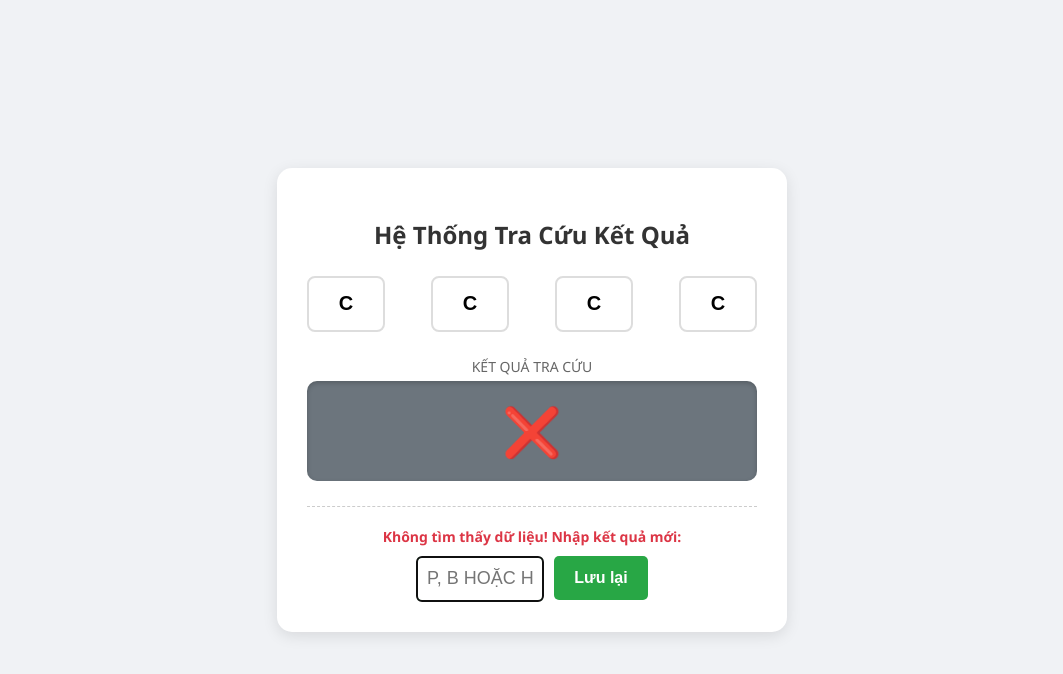
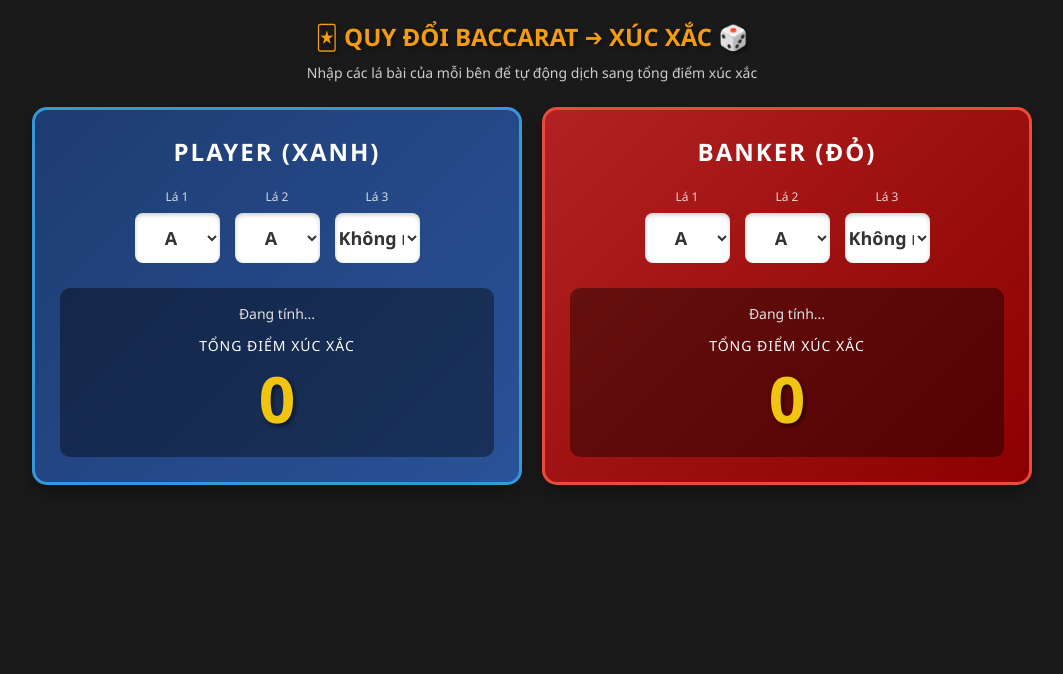
Before and after one commit to huymanhpro/huymanh, a plain HTML site: page index.html in a window 1280 px wide. Shown: the whole page, without its empty margins (108-1171 px from the left). Drawn offline with Linux system fonts and the light colour scheme.

Commit message:
Update index.html

```diff
--- a/index.html
+++ b/index.html
@@ -3,206 +3,245 @@
 <head>
     <meta charset="UTF-8">
     <meta name="viewport" content="width=device-width, initial-scale=1.0">
-    <title>Tra Cứu Kết Quả CL</title>
+    <title>Quy Đổi Bài Baccarat Sang Điểm Xúc Xắc</title>
     <style>
+        * {
+            box-sizing: border-box;
+            margin: 0;
+            padding: 0;
+            font-family: 'Segoe UI', Tahoma, Geneva, Verdana, sans-serif;
+        }
         body {
-            font-family: 'Segoe UI', Tahoma, Geneva, Verdana, sans-serif;
-            background-color: #f0f2f5;
+            background-color: #1a1a1a;
+            color: #fff;
+            display: flex;
+            flex-direction: column;
+            align-items: center;
+            min-height: 100vh;
+            padding: 20px;
+        }
+        h1 {
+            margin-bottom: 10px;
+            text-align: center;
+            color: #f39c12;
+            text-shadow: 2px 2px 4px rgba(0,0,0,0.5);
+            font-size: 24px;
+        }
+        .sub-title {
+            color: #ccc;
+            margin-bottom: 25px;
+            font-size: 14px;
+            text-align: center;
+        }
+        .container {
+            display: flex;
+            width: 100%;
+            max-width: 1000px;
+            gap: 20px;
+            margin-bottom: 20px;
+        }
+        .side {
+            flex: 1;
+            border-radius: 15px;
+            padding: 25px;
+            box-shadow: 0 8px 16px rgba(0,0,0,0.3);
+            text-align: center;
+            transition: transform 0.2s;
+        }
+        .side:hover {
+            transform: translateY(-5px);
+        }
+        .left-side {
+            background: linear-gradient(135deg, #1e3c72, #2a5298);
+            border: 3px solid #3498db;
+        }
+        .right-side {
+            background: linear-gradient(135deg, #b22222, #8b0000);
+            border: 3px solid #e74c3c;
+        }
+        h2 {
+            font-size: 24px;
+            margin-bottom: 20px;
+            text-transform: uppercase;
+            letter-spacing: 2px;
+        }
+        .card-inputs {
             display: flex;
             justify-content: center;
-            align-items: center;
-            height: 100vh;
-            margin: 0;
-        }
-        .container {
-            background-color: #ffffff;
-            padding: 30px;
-            border-radius: 15px;
-            box-shadow: 0 4px 15px rgba(0,0,0,0.1);
-            text-align: center;
-            width: 100%;
-            max-width: 450px;
-        }
-        h2 {
-            color: #333;
+            gap: 15px;
             margin-bottom: 25px;
         }
-        .input-group {
+        .card-box {
             display: flex;
-            justify-content: space-between;
-            margin-bottom: 25px;
+            flex-direction: column;
+            align-items: center;
+            gap: 8px;
         }
-        .input-box {
-            width: 70px;
+        label {
+            font-size: 12px;
+            opacity: 0.8;
+        }
+        select {
+            width: 85px;
             height: 50px;
-            font-size: 20px;
+            font-size: 18px;
             font-weight: bold;
             text-align: center;
-            border: 2px solid #ddd;
             border-radius: 8px;
+            border: none;
+            background-color: white;
+            color: #333;
             cursor: pointer;
-            background-color: #fff;
-            transition: all 0.2s;
+            box-shadow: inset 0 2px 4px rgba(0,0,0,0.2);
         }
-        .input-box:focus {
-            outline: none;
-            border-color: #007bff;
+        select:focus {
+            outline: 3px solid #f39c12;
         }
-        .result-container {
+        .result-box {
+            background-color: rgba(0, 0, 0, 0.4);
+            border-radius: 10px;
+            padding: 15px;
             margin-top: 20px;
         }
-        .result-label {
+        .converted-details {
             font-size: 14px;
-            color: #666;
-            margin-bottom: 5px;
+            color: #e0e0e0;
+            margin-bottom: 12px;
+            line-height: 1.5;
         }
-        #result-box {
-            width: 100%;
-            height: 100px;
-            font-size: 48px;
+        .total-score {
+            font-size: 64px;
             font-weight: bold;
+            color: #f1c40f;
+            text-shadow: 2px 2px 4px rgba(0,0,0,0.6);
+        }
+        .score-label {
+            font-size: 14px;
+            text-transform: uppercase;
+            letter-spacing: 1px;
             color: #fff;
-            background-color: #343a40;
-            border-radius: 10px;
-            display: flex;
-            align-items: center;
-            justify-content: center;
-            box-shadow: inset 0 2px 5px rgba(0,0,0,0.2);
+            margin-top: 5px;
         }
-        #custom-input-section {
-            margin-top: 25px;
-            padding-top: 20px;
-            border-top: 1px dashed #ccc;
-            display: none;
+        @media (max-width: 768px) {
+            .container {
+                flex-direction: column;
             }
-        .custom-group {
-            display: flex;
-            gap: 10px;
-            justify-content: center;
-            margin-top: 10px;
-        }
-        #custom-result-input {
-            width: 120px;
-            height: 40px;
-            font-size: 18px;
-            text-align: center;
-            border: 2px solid #28a745;
-            border-radius: 5px;
-            text-transform: uppercase;
-        }
-        #save-btn {
-            height: 44px;
-            padding: 0 20px;
-            font-size: 16px;
-            background-color: #28a745;
-            color: white;
-            border: none;
-            border-radius: 5px;
-            cursor: pointer;
-            font-weight: bold;
-        }
-        #save-btn:hover {
-            background-color: #218838;
         }
     </style>
 </head>
 <body>
 
+    <h1>🃏 QUY ĐỔI BACCARAT ➔ XÚC XẮC 🎲</h1>
+    <div class="sub-title">Nhập các lá bài của mỗi bên để tự động dịch sang tổng điểm xúc xắc</div>
+
     <div class="container">
-    <h2>Hệ Thống Tra Cứu Kết Quả</h2>
-
-    <!-- 4 ô nhập, click vào sẽ tự đổi giữa C và L -->
-    <div class="input-group">
-        <input type="text" class="input-box" id="box1" value="C" readonly onclick="toggleValue(this)">
-        <input type="text" class="input-box" id="box2" value="C" readonly onclick="toggleValue(this)">
-        <input type="text" class="input-box" id="box3" value="C" readonly onclick="toggleValue(this)">
-        <input type="text" class="input-box" id="box4" value="C" readonly onclick="toggleValue(this)">
+        <!-- BÊN TRÁI MÀU XANH -->
+        <div class="side left-side">
+            <h2>Player (Xanh)</h2>
+            <div class="card-inputs">
+                <div class="card-box">
+                    <label>Lá 1</label>
+                    <select class="left-card" onchange="calculateResults()">
+                        <option value="A">A</option><option value="2">2</option><option value="3">3</option>
+                        <option value="4">4</option><option value="5">5</option><option value="6">6</option>
+                        <option value="7">7</option><option value="8">8</option><option value="9">9</option>
+                        <option value="10">10</option><option value="J">J</option><option value="Q">Q</option><option value="K">K</option>
+                    </select>
+                </div>
+                <div class="card-box">
+                    <label>Lá 2</label>
+                    <select class="left-card" onchange="calculateResults()">
+                        <option value="A">A</option><option value="2">2</option><option value="3">3</option>
+                        <option value="4">4</option><option value="5">5</option><option value="6">6</option>
+                        <option value="7">7</option><option value="8">8</option><option value="9">9</option>
+                        <option value="10">10</option><option value="J">J</option><option value="Q">Q</option><option value="K">K</option>
+                    </select>
+                </div>
+                <div class="card-box">
+                    <label>Lá 3</label>
+                    <select class="left-card" onchange="calculateResults()">
+                        <option value="NONE">Không rút</option>
+                        <option value="A">A</option><option value="2">2</option><option value="3">3</option>
+                        <option value="4">4</option><option value="5">5</option><option value="6">6</option>
+                        <option value="7">7</option><option value="8">8</option><option value="9">9</option>
+                        <option value="10">10</option><option value="J">J</option><option value="Q">Q</option><option value="K">K</option>
+                    </select>
+                </div>
+            </div>
+            <div class="result-box">
+                <div class="converted-details" id="left-details">Đang tính...</div>
+                <div class="score-label">Tổng Điểm Xúc Xắc</div>
+                <div class="total-score" id="left-total">0</div>
+            </div>
         </div>
 
-    <!-- Ô hiện kết quả to -->
-    <div class="result-container">
-        <div class="result-label">KẾT QUẢ TRA CỨU</div>
-        <div id="result-box">?</div>
+        <!-- BÊN PHẢI MÀU ĐỎ -->
+        <div class="side right-side">
+            <h2>Banker (Đỏ)</h2>
+            <div class="card-inputs">
+                <div class="card-box">
+                    <label>Lá 1</label>
+                    <select class="right-card" onchange="calculateResults()">
+                        <option value="A">A</option><option value="2">2</option><option value="3">3</option>
+                        <option value="4">4</option><option value="5">5</option><option value="6">6</option>
+                        <option value="7">7</option><option value="8">8</option><option value="9">9</option>
+                        <option value="10">10</option><option value="J">J</option><option value="Q">Q</option><option value="K">K</option>
+                    </select>
                 </div>
-
-    <!-- Ô nhập thêm dữ liệu mới nếu chưa có trong danh sách -->
-    <div id="custom-input-section">
-        <div class="result-label" style="color: #dc3545; font-weight: bold;">Không tìm thấy dữ liệu! Nhập kết quả mới:</div>
-        <div class="custom-group">
-            <input type="text" id="custom-result-input" placeholder="P, B hoặc H" maxlength="1">
-            <button id="save-btn" onclick="saveCustomData()">Lưu lại</button>
+                <div class="card-box">
+                    <label>Lá 2</label>
+                    <select class="right-card" onchange="calculateResults()">
+                        <option value="A">A</option><option value="2">2</option><option value="3">3</option>
+                        <option value="4">4</option><option value="5">5</option><option value="6">6</option>
+                        <option value="7">7</option><option value="8">8</option><option value="9">9</option>
+                        <option value="10">10</option><option value="J">J</option><option value="Q">Q</option><option value="K">K</option>
+                    </select>
+                </div>
+                <div class="card-box">
+                    <label>Lá 3</label>
+                    <select class="right-card" onchange="calculateResults()">
+                        <option value="NONE">Không rút</option>
+                        <option value="A">A</option><option value="2">2</option><option value="3">3</option>
+                        <option value="4">4</option><option value="5">5</option><option value="6">6</option>
+                        <option value="7">7</option><option value="8">8</option><option value="9">9</option>
+                        <option value="10">10</option><option value="J">J</option><option value="Q">Q</option><option value="K">K</option>
+                    </select>
+                </div>
+            </div>
+            <div class="result-box">
+                <div class="converted-details" id="right-details">Đang tính...</div>
+                <div class="score-label">Tổng Điểm Xúc Xắc</div>
+                <div class="total-score" id="right-total">0</div>
             </div>
         </div>
     </div>
 
     <script>
-    // Dữ liệu ban đầu bạn cung cấp
-    let dataStore = {
-        "LLCC": "B",
-        "LCLL": "P",
-        "LLLL": "H",
-        "CLCC": "B",
-        "LCCL": "B",
-        "CLLL": "P"
-    };
+        // Hàm chuyển đổi từ ký hiệu lá bài sang điểm xúc xắc theo đúng ảnh cung cấp
+        function convertCardToDiceValue(card) {
+            if (card === "NONE") return 0; // Trường hợp bên nào chỉ chơi 2 lá không rút lá thứ 3
 
-    // Hàm đổi giá trị C <=> L khi click vào ô nhập
-    function toggleValue(inputElement) {
-        if (inputElement.value === "C") {
-            inputElement.value = "L";
-        } else {
-            inputElement.value = "C";
+            if (card === "10" || card === "J" || card === "Q" || card === "K" || card === "A") {
+                return 1;
+            } else if (card === "2" || card === "3") {
+                return 2;
+            } else if (card === "4" || card === "5") {
+                return 3;
+            } else if (card === "6" || card === "7") {
+                return 4;
+            } else if (card === "8") {
+                return 5;
+            } else if (card === "9") {
+                return 6;
             }
-        checkResult();
+            return 0;
         }
 
-    // Hàm kiểm tra và hiển thị kết quả
-    function checkResult() {
-        // Lấy giá trị của 4 ô ghép lại thành chuỗi (ví dụ: LLLL)
-        let key = document.getElementById("box1").value +
-                  document.getElementById("box2").value +
-                  document.getElementById("box3").value +
-                  document.getElementById("box4").value;
+        function calculateResults() {
+            // Xử lý bên trái (Player)
+            const leftSelects = document.querySelectorAll('.left-card');
+            let leftDiceValues = [];
+            let leftSum = 0;
 
-        let resultBox = document.getElementById("result-box");
-        let customSection = document.getElementById("custom-input-section");
-
-        // Tra cứu trong dữ liệu
-        if (dataStore[key]) {
-            resultBox.innerText = dataStore[key];
-            resultBox.style.backgroundColor = "#007bff"; // Màu xanh dương khi có kết quả
-            customSection.style.display = "none"; // Ẩn ô nhập thêm dữ liệu
-        } else {
-            resultBox.innerText = "❌";
-            resultBox.style.backgroundColor = "#6c757d"; // Màu xám khi chưa có dữ liệu
-            customSection.style.display = "block"; // Hiện ô nhập thêm dữ liệu
-            document.getElementById("custom-result-input").value = ""; // Xóa chữ ô nhập cũ
-            document.getElementById("custom-result-input").focus();
-        }
-    }
-
-    // Hàm lưu dữ liệu mới do bạn nhập vào
-    function saveCustomData() {
-        let key = document.getElementById("box1").value +
-                  document.getElementById("box2").value +
-                  document.getElementById("box3").value +
-                  document.getElementById("box4").value;
-
-        let customInput = document.getElementById("custom-result-input").value.toUpperCase().trim();
-
-        if (customInput === "P" || customInput === "B" || customInput === "H") {
-            // Thêm vào bộ nhớ tạm của trang
-            dataStore[key] = customInput;
-            alert(`Đã thêm thành công: ${key} = ${customInput}`);
-            checkResult(); // Cập nhật lại kết quả hiển thị lên ô to
-        } else {
-            alert("Vui lòng chỉ nhập một trong các ký tự: P, B hoặc H");
-        }
-    }
-
-    // Chạy kiểm tra lần đầu tiên khi vừa tải trang
-    window.onload = checkResult;
-</script>
-
-</body>
-</html>
+            leftSelects.forEach(select => {
+                let diceVal = convertCardToDiceValue(select.value);
```
Lines whose indentation alone changed are shown as unchanged.
